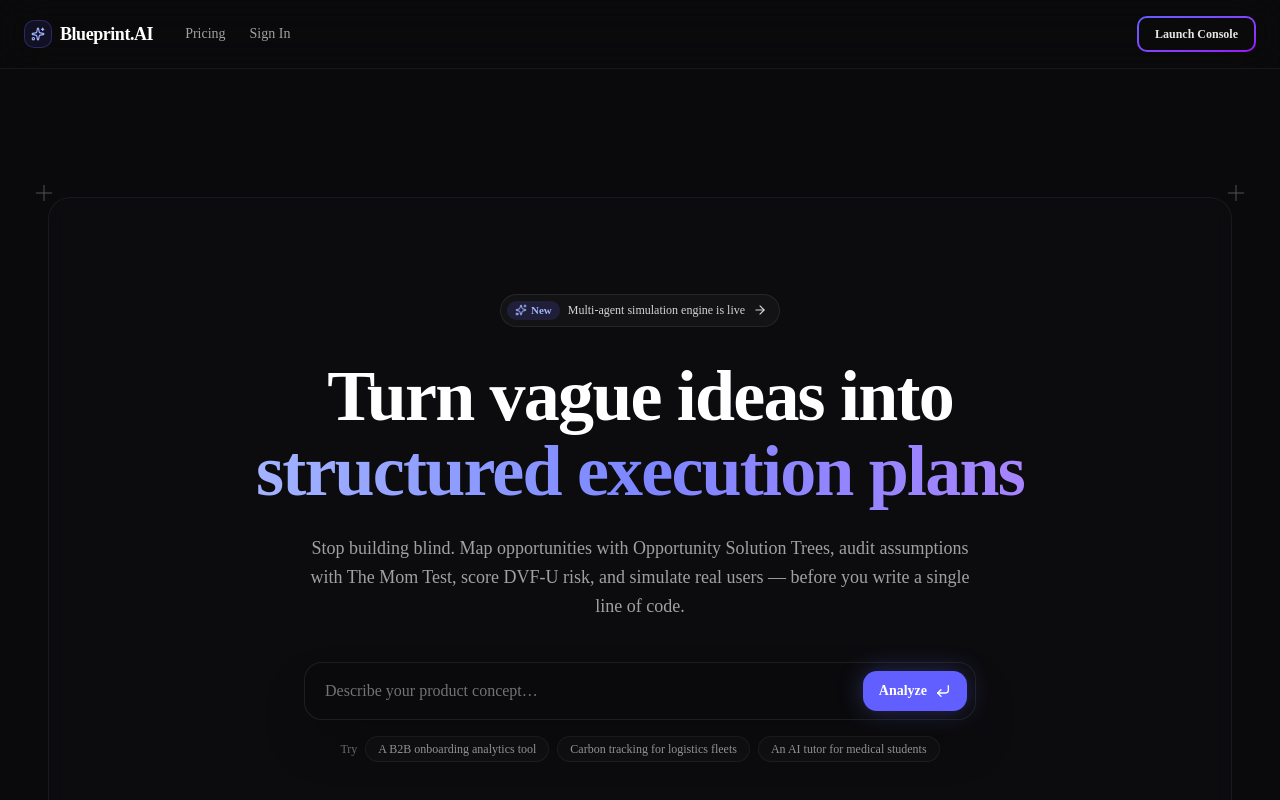
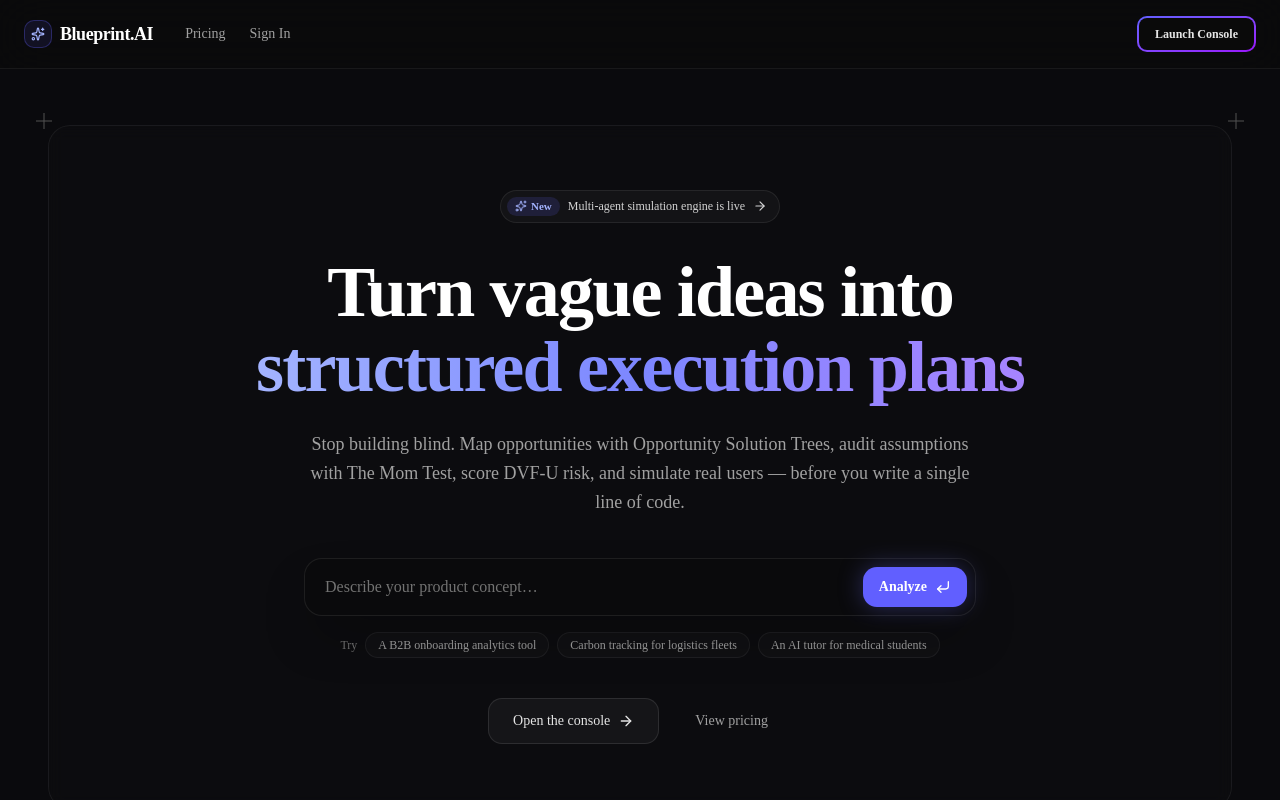
Before and after one commit to venkatesh21bit/BluePrint.AI, a Next.js app: page / in a window 1280 px wide. Shown: the top 800 px of the page. Built offline with nearby package versions, Linux system fonts and the light colour scheme; no server answers.

Commit message:
feat: adjust padding and margins in Hero component layout
Co-authored-by: K Venkatesh  <143533105+venkatesh21bit@users.noreply.github.com>

```diff
--- a/src/components/landing/Hero.tsx
+++ b/src/components/landing/Hero.tsx
@@ -38,7 +38,7 @@ export function Hero() {
   );
 
   return (
-    <section className="relative mx-auto max-w-7xl px-6 pt-20 pb-24 md:px-12 md:pt-28 lg:pt-32">
+    <section className="relative mx-auto max-w-7xl px-6 pt-8 pb-24 md:px-12 md:pt-12 lg:pt-14">
       {/* Bordered hero frame with corner crosshairs (AI SDK style) */}
       <div className="relative">
         <CornerCrosshair className="-top-3 -left-3" />
@@ -46,7 +46,7 @@ export function Hero() {
         <CornerCrosshair className="-bottom-3 -left-3" />
         <CornerCrosshair className="-bottom-3 -right-3" />
 
-        <div className="rounded-3xl border border-white/[0.06] bg-white/[0.01] px-6 py-16 text-center backdrop-blur-sm md:px-12 md:py-24">
+        <div className="rounded-3xl border border-white/[0.06] bg-white/[0.01] px-6 py-12 text-center backdrop-blur-sm md:px-12 md:py-16">
           {/* Announcement pill */}
           <div className="animate-fade-up mb-8 flex justify-center">
             <button
```
